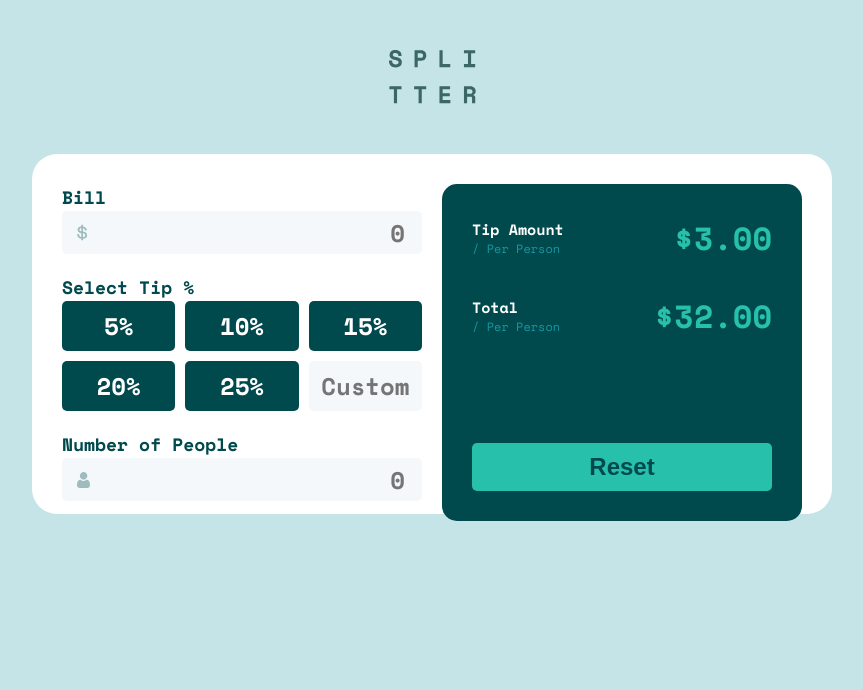
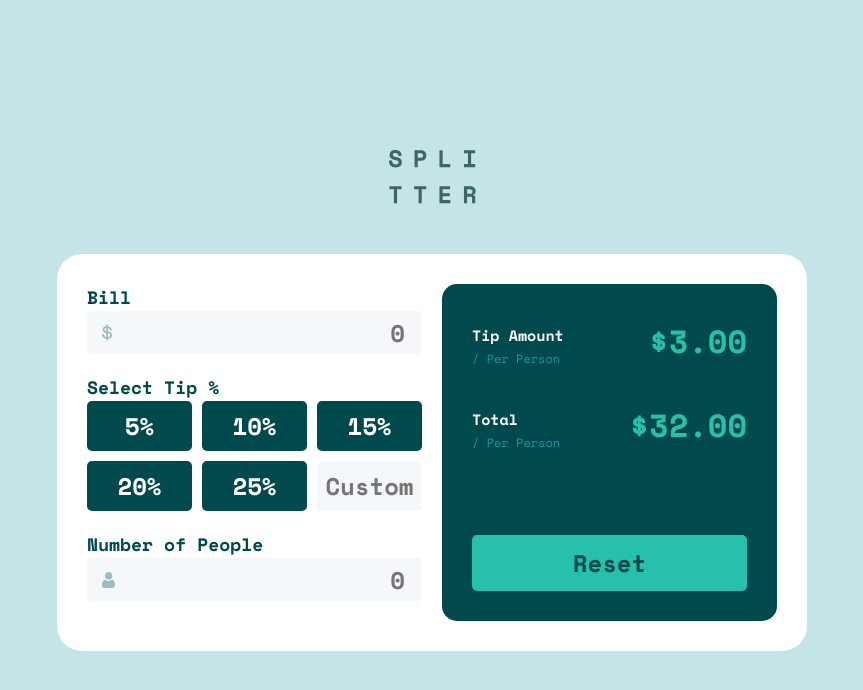
Before and after one commit to B33th0v3n960/tip-calcuator, a React (Vite) app: page / in a window 1280 px wide. Shown: the top 690 px of the page, without its empty margins (208-1071 px from the left). Built offline with nearby package versions, Linux system fonts and the light colour scheme.

Commit message:
Added comments and refactor some code

```diff
--- a/src/components/Input.jsx
+++ b/src/components/Input.jsx
@@ -1,33 +1,19 @@
 import '../css/Input.css'
 
+// Tip percentage input field
 function PercentageBtn({ value }) {
   return (
-    <button className='input-reset percentage__btn percentage__btn--dark'>
-      {value}%
-    </button>
+    <button className='percentage__btn percentage__btn--dark'>{value}%</button>
   )
 }
 
 function CustomPercentage() {
   return (
     <input
-      className='input-reset percentage__btn percentage__btn--light'
+      className='percentage__btn percentage__btn--light'
       type='number'
       placeholder='Custom'
     />
-  )
-}
-
-function InputGroup({ icon }) {
-  return (
-    <div className='input-box'>
-      <img src={icon} alt='dollar' />
-      <input
-        type='number'
-        placeholder='0'
-        className='input-reset input-box__input'
-      />
-    </div>
   )
 }
 
@@ -49,6 +35,16 @@ export function TipPercentage() {
   )
 }
 
+// Input box
+function InputGroup({ icon }) {
+  return (
+    <div className='input-box'>
+      <img src={icon} alt='dollar' />
+      <input type='number' placeholder='0' className='input-box__input' />
+    </div>
+  )
+}
+
 export function FormGroup({ message, icon }) {
   return (
     <>
--- a/src/components/Total.jsx
+++ b/src/components/Total.jsx
@@ -16,21 +16,22 @@ export default function TotalCard({ tipAmount, total }) {
 function TotalLabel({ label }) {
   return (
     <span>
-      <p className='label__main'>{label}</p>
-      <p className='label__sub'>/ Per Person</p>
+      <label className='label__main'>{label}</label>
+      <span className='label__sub'>/ Per Person</span>
     </span>
   )
 }
 
 function DisplayAmount({ label, value }) {
   return (
-    <div className='total__label'>
+    <div className='total__amount'>
       <TotalLabel label={label} />
       <p className='total__value'>{value}</p>
     </div>
   )
 }
 
+// Reset btn
 function ResetBtn() {
   return <button className='reset__btn'>Reset</button>
 }
--- a/src/css/App.css
+++ b/src/css/App.css
@@ -7,9 +7,8 @@
   border-radius: 25px 25px 0 0;
   background-color: white;
   padding: 30px;
-  max-width: 800px;
+  max-width: 750px;
   margin: auto;
-
   display: grid;
 }
 
@@ -17,12 +16,10 @@
   margin-bottom: 20px;
 }
 
-@media (min-width: 800px) {
+@media (min-width: 750px) {
   .main-card {
     grid-template-columns: repeat(2, 1fr);
     gap: 20px;
-    height: 45vh;
-
     border-radius: 25px;
   }
 }
--- a/src/css/Input.css
+++ b/src/css/Input.css
@@ -1,7 +1,4 @@
-.input-reset {
-  border: none;
-}
-
+/* percentage btns */
 .percentage__container {
   margin: 20px 0;
 }
@@ -10,11 +7,6 @@
   min-width: 100px;
   height: 50px;
   border-radius: 5px;
-
-  font-family: inherit;
-  font-size: var(--input-fsz);
-  font-weight: 600;
-  text-align: center;
 }
 
 .percentage__btn--dark {
@@ -33,6 +25,7 @@
   color: var(--dark-green);
 }
 
+/* Input box */
 .input-box {
   padding: 2.5px 15px;
   border-radius: 5px;
@@ -62,7 +55,7 @@
   gap: 10px;
 }
 
-@media (min-width: 700px) {
+@media (min-width: 600px) {
   .percentage__form {
     grid-template-columns: repeat(3, 1fr);
   }
--- a/src/css/Total.css
+++ b/src/css/Total.css
@@ -8,7 +8,7 @@
   justify-content: space-between;
 }
 
-.total__label {
+.total__amount {
   display: flex;
   justify-content: space-between;
   align-items: center;
@@ -20,34 +20,32 @@
   margin-bottom: 30px;
 }
 
-.reset__btn {
-  background-color: var(--green-cyan);
-
-  border: none;
-  border-radius: 5px;
-
-  color: var(--dark-green);
-  font-size: var(--input-fsz);
-  font-weight: 600;
-
-  padding: 10px;
-  width: 100%;
-}
-
 .total__value {
   font-size: 3.2rem;
   margin: 0;
   color: var(--green-cyan);
 }
 
+/* The main label and the sublabel */
 .label__main {
   font-size: 1.5rem;
   margin: 0;
 }
 
 .label__sub {
+  display: block;
   font-size: 1.2rem;
   font-weight: 400;
   color: #1698a1;
   margin: 0;
 }
+
+/* Reset btn */
+.reset__btn {
+  background-color: var(--green-cyan);
+  color: var(--dark-green);
+
+  border-radius: 5px;
+  padding: 10px;
+  width: 100%;
+}
--- a/src/css/index.css
+++ b/src/css/index.css
@@ -10,10 +10,7 @@
   /* font settings */
   font-family:
     Space Mono,
-    Inter,
-    Avenir,
     Helvetica,
-    Arial,
     sans-serif;
   font-size: 62.5%;
   line-height: 1.5;
@@ -53,12 +50,21 @@ input:focus {
   outline: none;
 }
 
+button,
+input {
+  border: none;
+  font-family: inherit;
+  font-size: var(--input-fsz);
+  font-weight: 600;
+  text-align: center;
+}
+
 body {
   margin: 0;
-  /* display: flex; */
-  /* align-items: center; */
 }
 
-h1 {
-  font-size: var(--title-fsz);
+@media (min-width: 750px) {
+  #root {
+    margin-top: 150px;
+  }
 }
```
